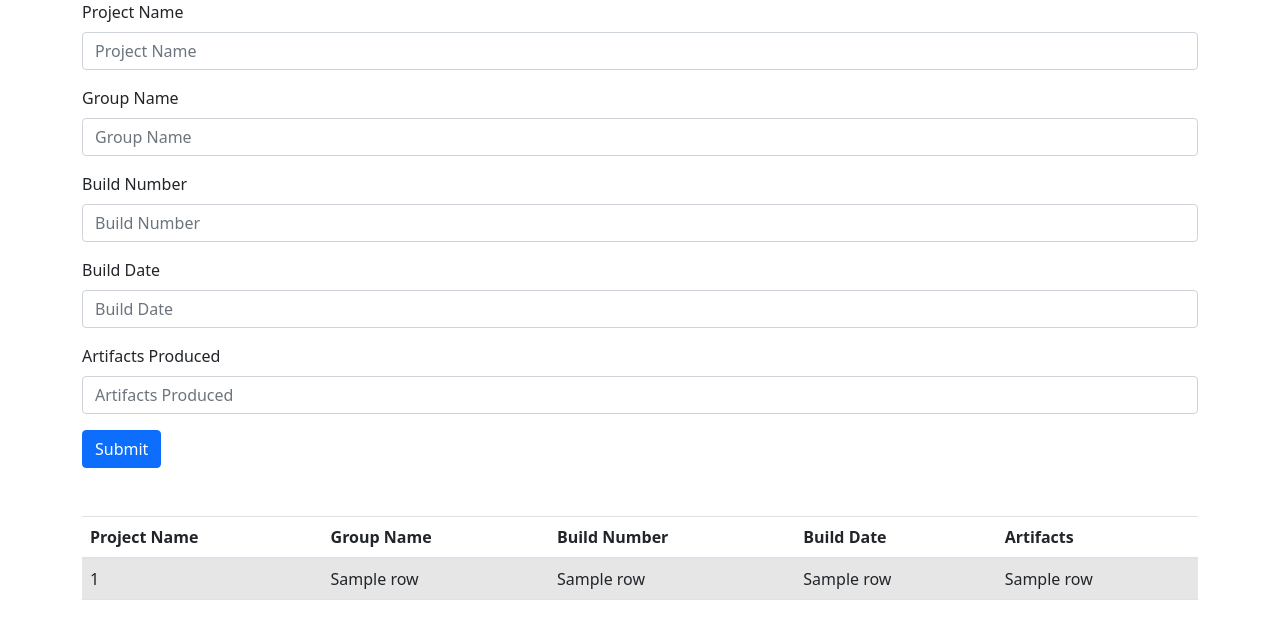
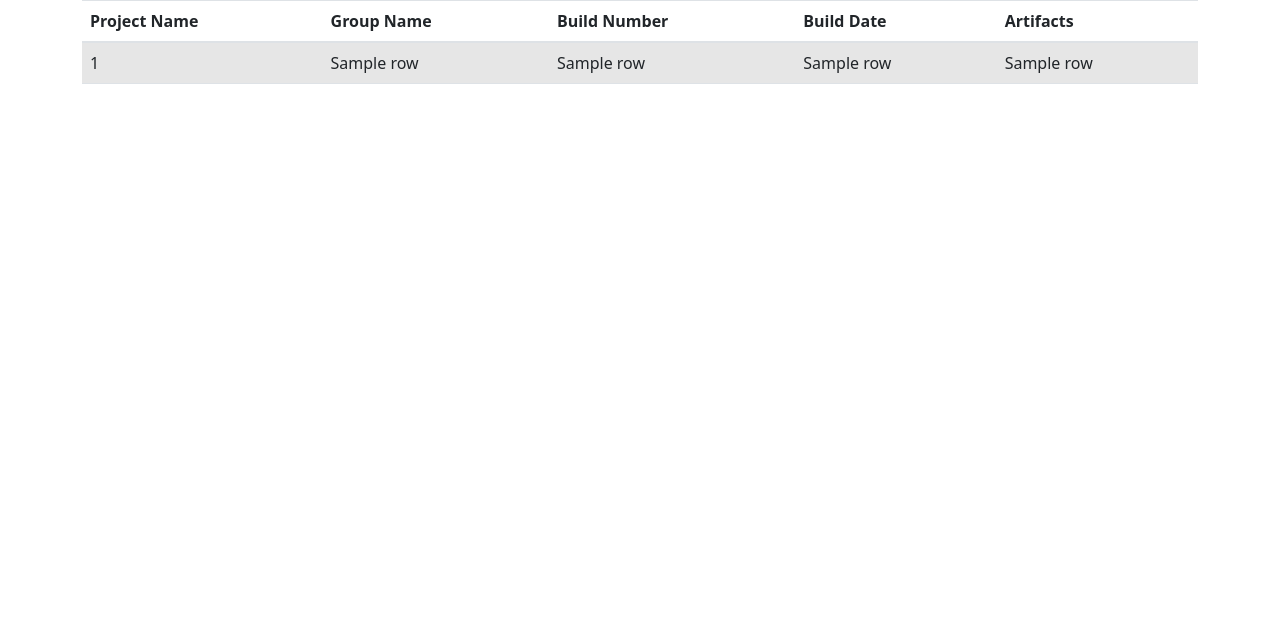
Before and after one commit to oaydas23/repo-tracker, a Flask app: template templates/artifacts.html in a window 1280 px wide. Shown: the top 639 px of the page. Run offline with Flask 3, Linux system fonts and the light colour scheme; the template is opened without the code that fills it: most values are stand-ins (such as "Sample title", 1, 10 or a date in 2020); some libraries are stand-ins or nearby versions.

Commit message:
New Features

```diff
--- a/app.py
+++ b/app.py
@@ -1,5 +1,5 @@
 from github import Github
-import csv
+# import csv
 import sqlite3
 from flask import Flask, render_template, request, redirect, url_for
 
@@ -40,11 +40,12 @@ def artifact():
         return render_template("artifacts.html", input=gradle_input)
 
     if request.method == "POST":
-        pname = request.form.get("pname")
-        gname = request.form.get("gname")
-        bnum = request.form.get("bnum")
-        bdate = request.form.get("bdate")
-        artifacts = request.form.get("artifacts")
+        data = request.get_json()
+        pname = data["pname"]
+        gname = data["gname"]
+        bnum = data["bnum"]
+        bdate = data["bdate"]
+        artifacts = data["artifacts"]
 
         cursor.execute("INSERT OR IGNORE INTO gradle (pname, gname, bnum, bdate, artifacts) "
                        "VALUES(?, ?, ?, ?, ?)",
--- a/templates/artifacts.html
+++ b/templates/artifacts.html
@@ -5,30 +5,6 @@
 {% endblock %}
 
 {% block main %}
-    <form action="/artifact" method="post">
-      <div class="form-group">
-        <label>Project Name</label>
-        <input type="search" class="form-control" name="pname" aria-describedby="emailHelp" placeholder="Project Name">
-      </div>
-      <div class="form-group">
-        <label>Group Name</label>
-        <input type="search" class="form-control" name="gname" aria-describedby="emailHelp" placeholder="Group Name">
-      </div>
-      <div class="form-group">
-        <label>Build Number</label>
-        <input type="search" class="form-control" name="bnum" aria-describedby="emailHelp" placeholder="Build Number">
-      </div>
-      <div class="form-group">
-        <label>Build Date</label>
-        <input type="search" class="form-control" name="bdate" aria-describedby="emailHelp" placeholder="Build Date">
-      </div>
-      <div class="form-group">
-        <label>Artifacts Produced</label>
-        <input type="search" class="form-control" name="artifacts" aria-describedby="emailHelp" placeholder="Artifacts Produced">
-      </div>
-    <button type="submit" class="btn btn-primary mb-5">Submit</button>
-    </form>
-
     <table class="table table-striped">
         <thead>
             <tr>
```
Also changed, not shown: database.db.
